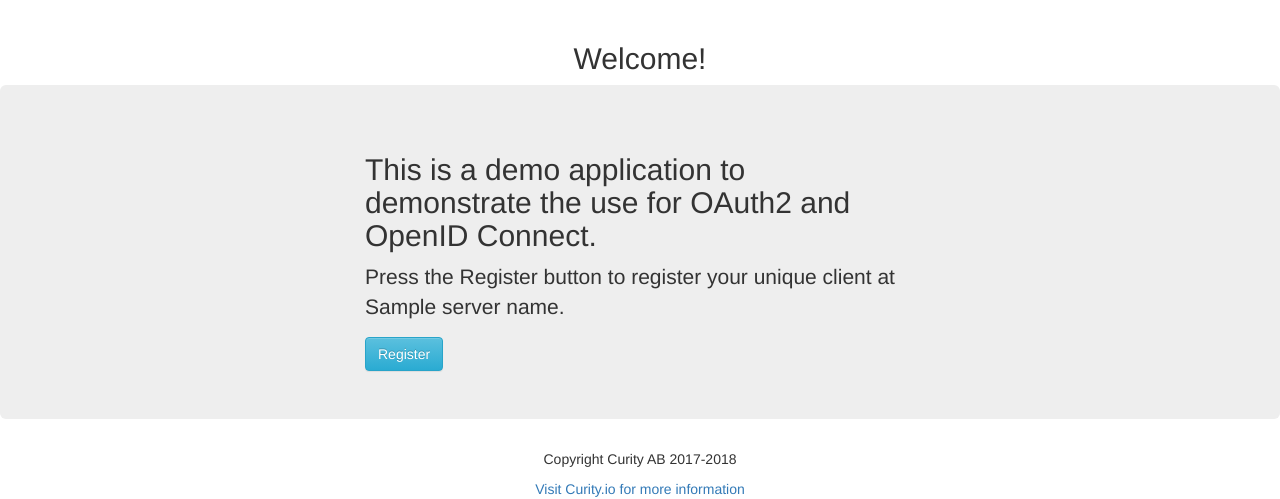
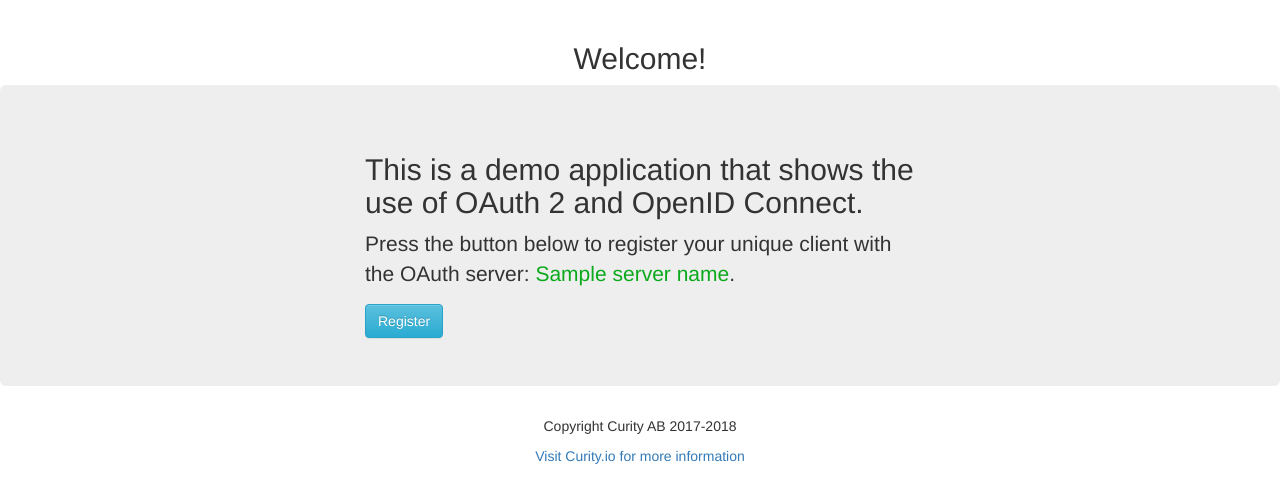
Before and after one commit to curityio/example-python-openid-connect-client, a Flask app: template templates/welcome.html in a window 1280 px wide. Shown: the part 320-819 px from the top of the page. After the commit the page ends 784 px from the top, so only its background shows below. Run offline with Flask 2, Linux system fonts and the light colour scheme; the template is opened without the code that fills it: most values are stand-ins (such as "Sample title", 1, 10 or a date in 2020); parts of the project's set-up code (start-up, migrations or seed data) failed here and were passed over.

Commit message:
allow DCR with and without auth, make DCR work with untrusted SSL server, styles and format

```diff
--- a/app.py
+++ b/app.py
@@ -20,6 +20,7 @@ import urllib2
 from flask import redirect, request, render_template, session, abort, Flask
 from jwkest import BadSignature
 
+import tools
 from client import Client
 from tools import decode_token, generate_random_string, print_json
 from validator import JwtValidator
@@ -77,7 +78,7 @@ def index():
         is_registered = client_data and 'client_id' in client_data
         client_id = client_data['client_id'] if is_registered else ''
         return render_template('welcome.html', registered=is_registered, client_id=client_id,
-                               client_data=json.dumps(client_data))
+                               server_name=_config['issuer'], client_data=client_data)
 
 
 @_app.route('/start-login')
@@ -233,7 +234,7 @@ def call_api():
                 req.add_header('User-Agent', 'CurityExample/1.0')
                 req.add_header("Authorization", "Bearer %s" % access_token)
                 req.add_header("Accept", 'application/json')
-                response = urllib2.urlopen(req)
+                response = urllib2.urlopen(req, context=tools.get_ssl_context(_config.context))
                 user.api_response = {'code': response.code, 'data': response.read()}
             except urllib2.HTTPError as e:
                 user.api_response = {'code': e.code, 'data': e.read()}
--- a/client.py
+++ b/client.py
@@ -38,7 +38,7 @@ class Client:
         if 'issuer' in self.config:
             meta_data_url = self.config['issuer'] + '/.well-known/openid-configuration'
             print 'Fetching config from: %s' % meta_data_url
-            meta_data = urllib2.urlopen(meta_data_url)
+            meta_data = urllib2.urlopen(meta_data_url, context=self.ctx)
             if meta_data:
                 self.config.update(json.load(meta_data))
             else:
@@ -87,8 +87,11 @@ class Client:
         if 'client_id' in self.config:
             raise Exception('Client is already registered')
 
-        if 'dcr_access_token' not in self.config:
-            self.get_registration_token()
+        dcr_access_token = None
+
+        if 'dcr_client_id' in self.config and "dcr_client_secret" in self.config:
+            # DCR endpoint requires an access token, so perform CC flow and get one
+            dcr_access_token = self.get_registration_token()
 
         if 'template_client' in self.config:
             print 'Registering client using template_client: %s' % self.config['template_client']
@@ -98,13 +101,14 @@ class Client:
         else:
             data = {
                 'client_name': 'OpenID Connect Demo',
-                'redirect_uris': [self.config['redirect_uri']]
+                "grant_types": ["implicit", "authorization_code", "refresh_token"],
+                'redirect_uris': [self.config['base_url'] + "/callback"]
             }
             if self.config['debug']:
                 print 'Registering client with data:\n %s' % json.dumps(data)
 
         register_response = self.__urlopen(self.config['registration_endpoint'], data=json.dumps(data),
-                                           token=self.config['dcr_access_token'])
+                                           context=self.ctx, token=dcr_access_token)
         self.client_data = json.loads(register_response.read())
 
         with open(REGISTERED_CLIENT_FILENAME, 'w') as outfile:
@@ -123,11 +127,10 @@ class Client:
         os.remove(REGISTERED_CLIENT_FILENAME)
         config.pop('client_id', None)
         config.pop('client_secret', None)
-        config.pop('dcr_access_token', None)
         self.client_data = None
         self.config = config
 
-    def revoke(self, token):
+    def revoke(self, token, token_type_hint="access_token"):
         """
         Revoke the token
         :param token: the token to revoke
@@ -258,7 +261,8 @@ class Client:
             raise te
 
         json_response = json.loads(token_response.read())
-        self.config['dcr_access_token'] = json_response['access_token']
+
+        return json_response['access_token']
 
     def __urlopen(self, url, data=None, context=None, token=None):
         """
--- a/templates/welcome.html
+++ b/templates/welcome.html
@@ -31,14 +31,12 @@
             text-align: center;
         }
 
-        .label {
-            font-size: 90%;
-            line-height: 1.2;
-            font-weight: 400;
+        .jumbotron .text-info {
+            color: rgb(11, 169, 28)
         }
 
-        .mb {
-            margin-bottom: 12px;
+        .json {
+            margin-top: 4px
         }
     </style>
 
@@ -61,6 +59,13 @@
 
             $('#client-conf').click(function () {
                 $('.json').toggleClass('hidden');
+
+                if ($(".json").hasClass("hidden")) {
+                    $(this).html("Client Configuration &gt;");
+                }
+                else {
+                    $(this).html("&lt; Client Configuration");
+                }
             });
             $('.json').each(function () {
                 $(this).text(prettyJson($(this).text()));
@@ -89,20 +94,20 @@
     <div class="row jumbotron">
         <div class="col-md-3"></div>
         <div class="col-md-6">
-            <h2>This is a demo application to demonstrate the use for OAuth2 and OpenID Connect. </h2>
+            <h2>This is a demo application that shows the use of OAuth 2 and OpenID Connect. </h2>
             {% if not registered %}
-            <p>Press the Register button to register your unique client at {{ server_name }}.</p>
+            <p>Press the button below to register your unique client with the OAuth server: <span class="text-info">{{ server_name }}</span>.</p>
             <a class="btn btn-info" role="button" href="/register">Register</a>
             {% else %}
-            <p>Client <strong>{{ client_id }}</strong> is successfully registered.</p>
-            <span class="btn btn-info" id="client-conf" role="button">Client configuration ></span>
-            <a class="btn btn-info" href="/clean-registration" role="button">Delete client configuration</a>
-            <pre class="json hidden">{{ client_data | e }}</pre>
+            <p>Client <span class="text-info">{{ client_id }}</span> is registered.</p>
+            <span class="btn btn-default" id="client-conf" role="button">Client Configuration &gt;</span>
+            <a class="btn btn-default" href="/clean-registration" role="button">Delete Client Configuration</a>
+            <pre class="json hidden">{{ client_data | tojson | safe }}</pre>
             <p></p>
-            <p>Pressing Sign In will redirect you to {{ server_name | e }} and authorize
-                the application python-flask to access your profile info. The data will only be used to
+            <p>Pressing Sign In will redirect you to <span class="text-info">{{ server_name | e }}</span> and authorize
+                the application <span class="text-info">{{ client_data.client_name | e }}</span> to access your profile info. The data will only be used to
                 demonstrate the possibilities of the OpenID Connect
-                protocol and will not be stored. Be sure to revoke access when you are satisfied.</p>
+                protocol and will not be stored.</p>
             <a class="btn btn-info" role="button" href="/start-login">Sign In</a>
             {% endif %}
         </div>
```
